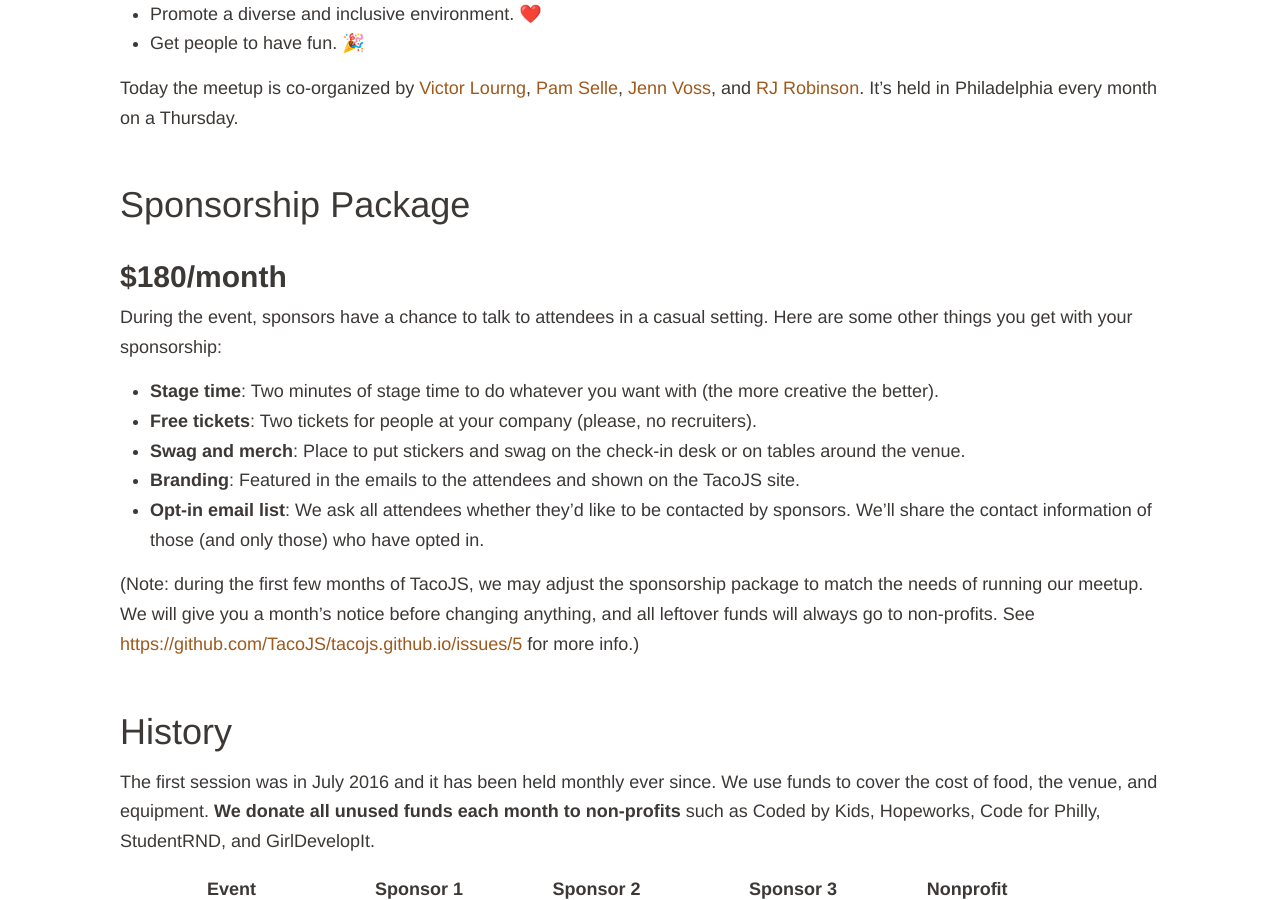
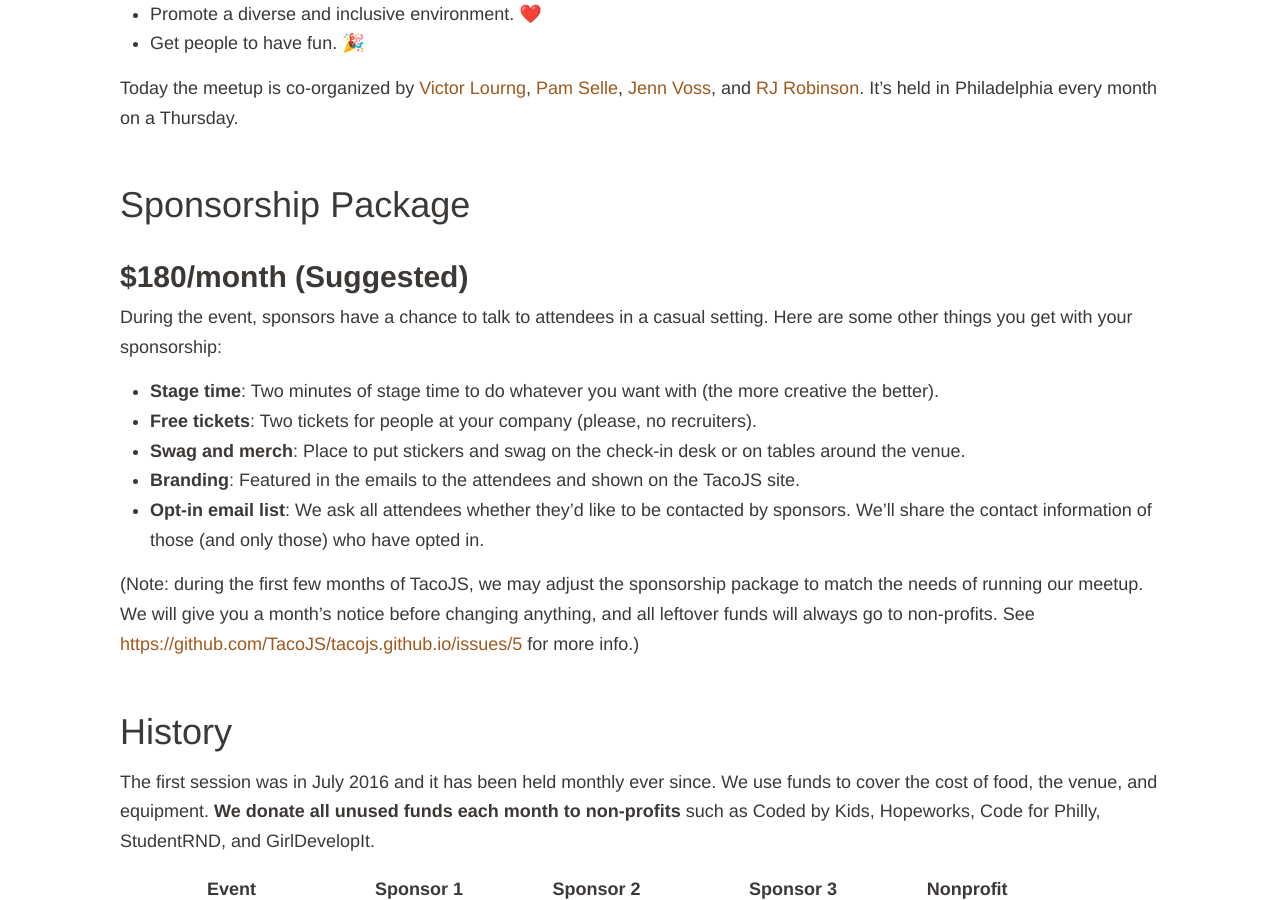
Before and after one commit to TacoJS/tacojs.github.io, a Jekyll site: the page built from pages/sponsorship.md, in a window 1280 px wide and 900 px high, scrolled down 505 px. Built offline with Jekyll 4.4.1, drawn with Linux system fonts in a browser that asks for light colours; nearby versions of some CDN libraries; emoji names are drawn with the system emoji font; some web fonts are replaced.

Commit message:
Make $180 a suggested amount

```diff
--- a/pages/sponsorship.md
+++ b/pages/sponsorship.md
@@ -16,7 +16,7 @@
 
 ## Sponsorship Package
 
-### $180/month
+### $180/month (Suggested)
 
 During the event, sponsors have a chance to talk to attendees in a casual setting. Here are some other things you get with your sponsorship:
 
```
